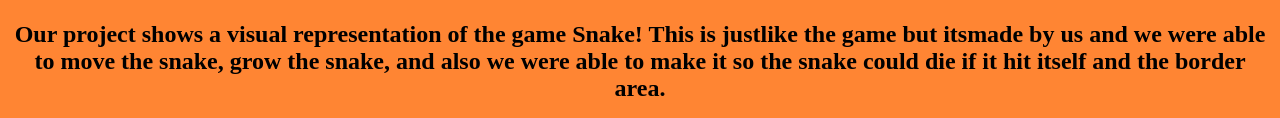
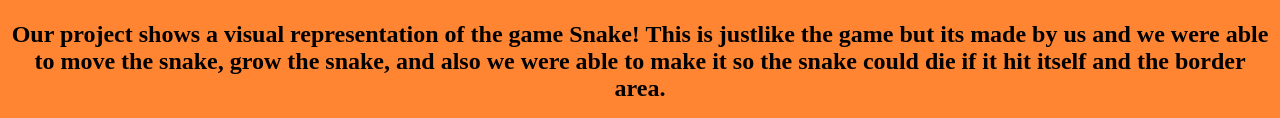
Before and after one commit to LucasLazaroiu/LucasLazaroiu.github.io-, a plain HTML site: page portfolio.html in a window 1280 px wide. Shown: the part 1502-1620 px from the top of the page. Drawn offline with Linux system fonts and the light colour scheme.

Commit message:
Update portfolio.html

```diff
--- a/portfolio.html
+++ b/portfolio.html
@@ -41,4 +41,4 @@
 </body>
 </html>
 
-<h2>Our project shows a visual representation of the game Snake! This is justlike the game but itsmade by us and we were able to move the snake, grow the snake, and also we were able to make it so the snake could die if it hit itself and the border area. </h2>
+<h2>Our project shows a visual representation of the game Snake! This is justlike the game but its made by us and we were able to move the snake, grow the snake, and also we were able to make it so the snake could die if it hit itself and the border area. </h2>
```
